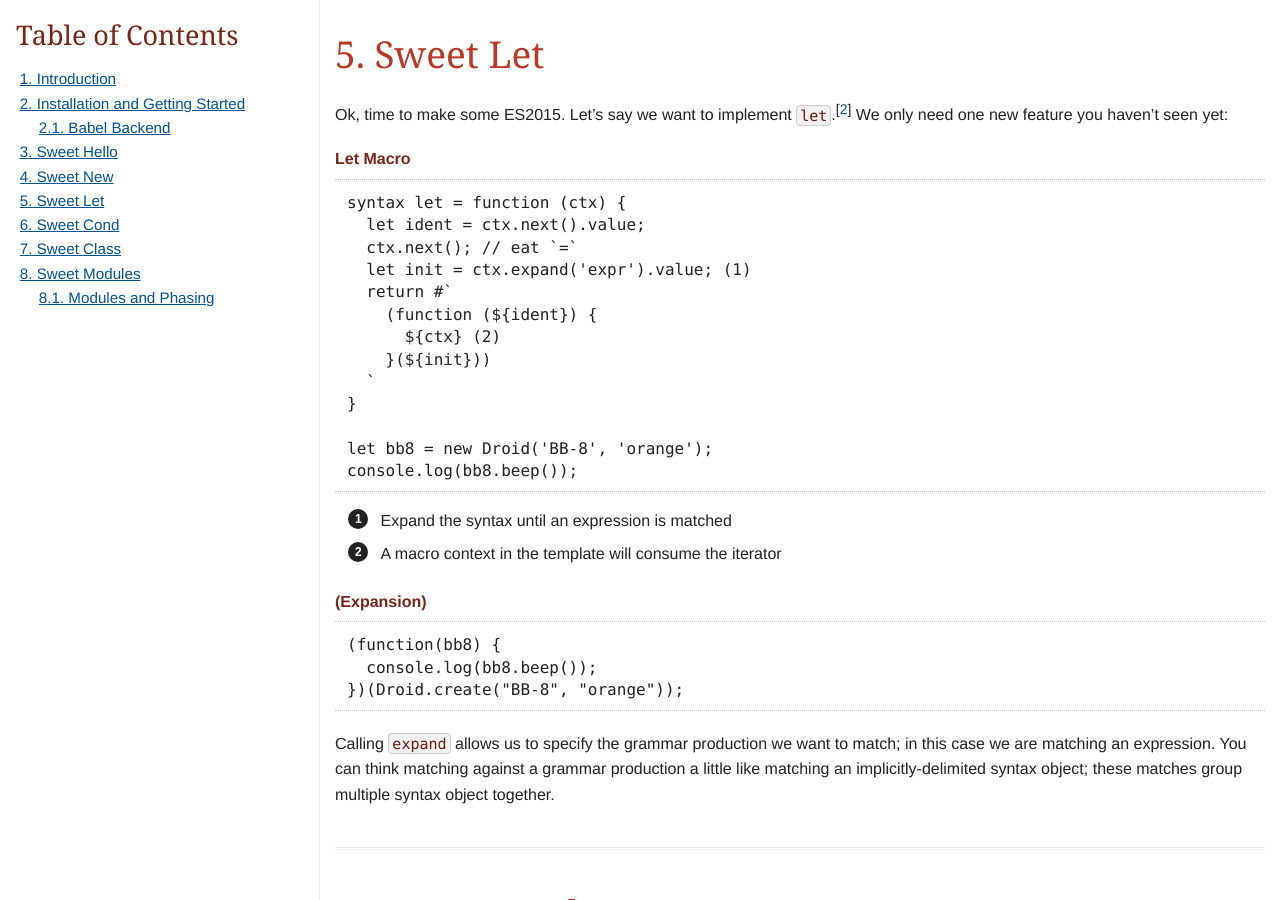
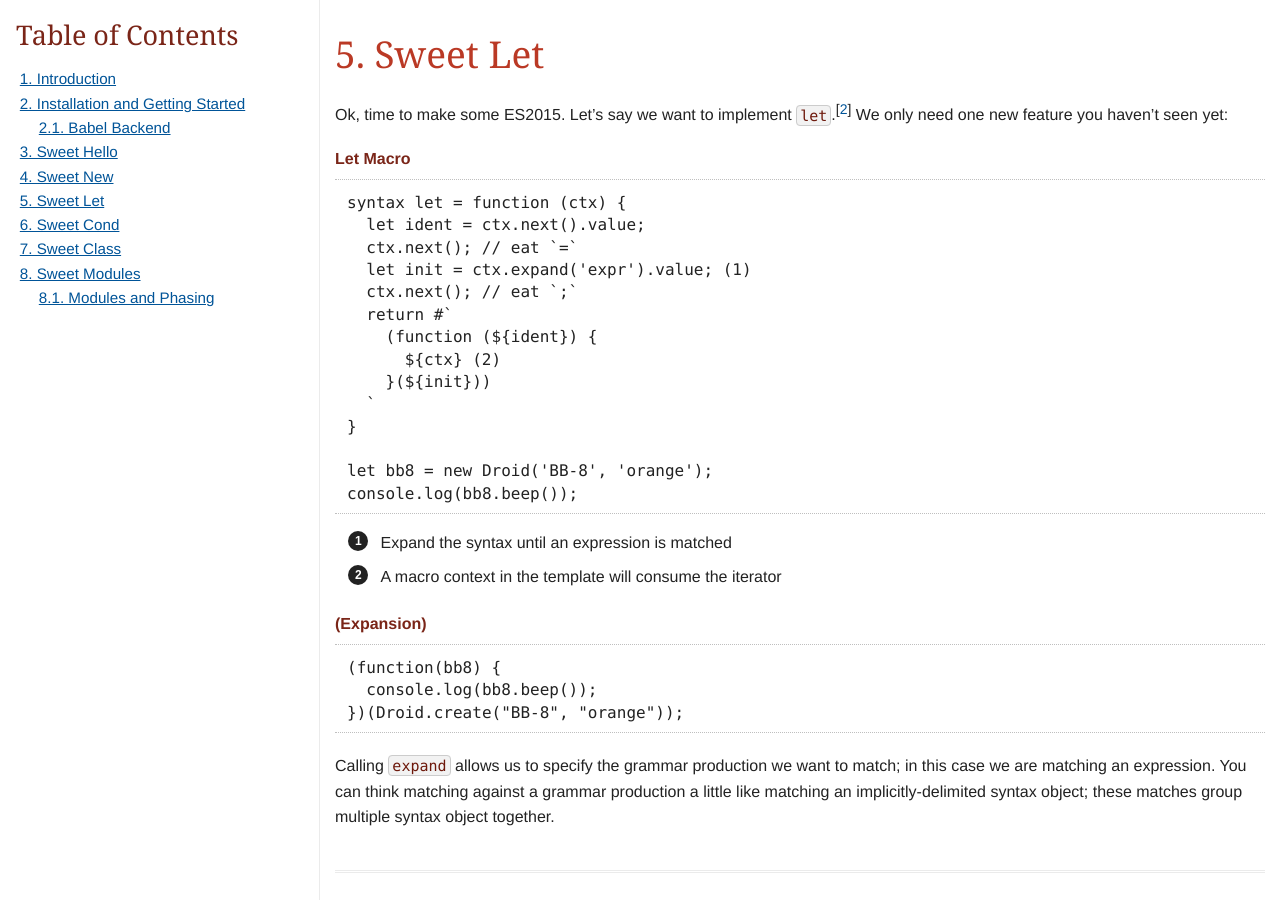
Before and after one commit to sweet-js/sweet-core, a Jekyll site: the page doc/1.0/tutorial.html, which Jekyll copies as it is, in a window 1280 px wide and 900 px high, scrolled down 3767 px. Built offline with Jekyll 4.4.1, drawn with Linux system fonts in a browser that asks for light colours; nearby versions of some CDN libraries; some web fonts are replaced; a style sheet for code colours, icons or effects is not loaded.

Commit message:
Fix Ex 5 in the tutorial to match its expansion

```diff
--- a/doc/1.0/tutorial.adoc
+++ b/doc/1.0/tutorial.adoc
@@ -157,6 +157,7 @@ syntax let = function (ctx) {
   let ident = ctx.next().value;
   ctx.next(); // eat `=`
   let init = ctx.expand('expr').value; // <1>
+  ctx.next(); // eat `;`
   return #`
     (function (${ident}) {
       ${ctx} // <2>
--- a/doc/1.0/tutorial.html
+++ b/doc/1.0/tutorial.html
@@ -277,6 +277,7 @@ We only need one new feature you haven&#8217;t seen yet:</p>
   let ident = ctx.next().value;
   ctx.next(); // eat `=`
   let init = ctx.expand('expr').value; <i class="conum" data-value="1"></i><b>(1)</b>
+  ctx.next(); // eat `;`
   return #`
     (function (${ident}) {
       ${ctx} <i class="conum" data-value="2"></i><b>(2)</b>
```
